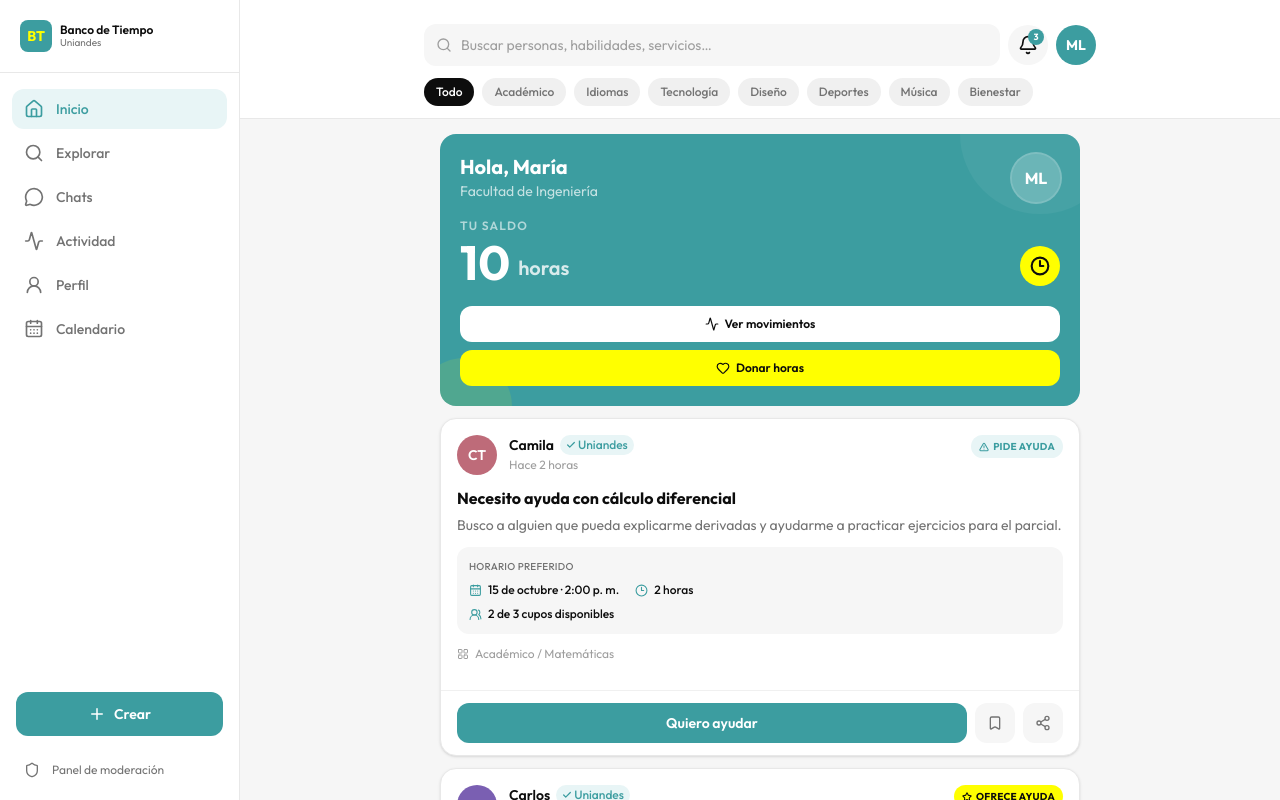
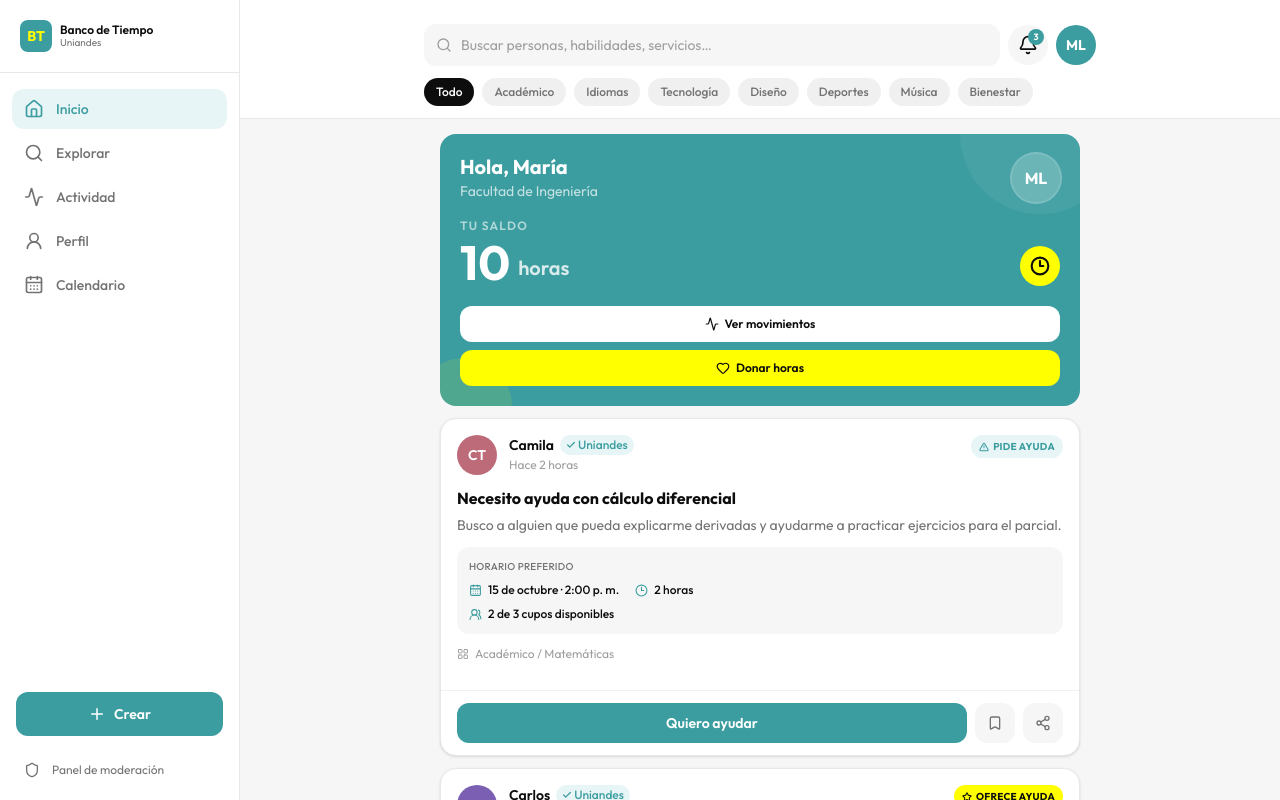
Before and after one commit to aspd-2501/MercadoDeTiempoUniandes, a React (Vite) app in the folder frontend/timebank_frontend/: page / in a window 1280 px wide. Shown: the top 800 px of the page. Built offline with nearby package versions, Linux system fonts and the light colour scheme.

Commit message:
remoción de ventana de chats

```diff
--- a/frontend/timebank_frontend/src/App.tsx
+++ b/frontend/timebank_frontend/src/App.tsx
@@ -64,9 +64,9 @@ function App() {
         navigate('/perfil');
         break;
 
-      case 'chat':
+      /*case 'chat':
         navigate('/chats');
-        break;
+        break;*/
 
       case 'explore':
         navigate('/explorar');
@@ -110,7 +110,7 @@ function App() {
 
   const activeTab =
     location.pathname.startsWith('/perfil') ? 'profile' :
-    location.pathname.startsWith('/chats') ? 'chat' :
+    /*location.pathname.startsWith('/chats') ? 'chat' :*/
     location.pathname === '/explorar' ? 'explore' :
     location.pathname.startsWith('/calendario') ? 'calendar' :
     'home';
--- a/frontend/timebank_frontend/src/componentes/navBar/NavBarDesktop.tsx
+++ b/frontend/timebank_frontend/src/componentes/navBar/NavBarDesktop.tsx
@@ -30,7 +30,7 @@ interface NavItem {
 const NAV_ITEMS: NavItem[] = [
   { id: 'home', label: 'Inicio', icon: House },
   { id: 'explore', label: 'Explorar', icon: Search },
-  { id: 'chat', label: 'Chats', icon: MessageCircle },
+  //{ id: 'chat', label: 'Chats', icon: MessageCircle },
   { id: 'activity', label: 'Actividad', icon: Activity },
   { id: 'profile', label: 'Perfil', icon: UserRound },
   { id: 'calendar', label: 'Calendario', icon: CalendarDays },
--- a/frontend/timebank_frontend/src/componentes/navBar/NavBarMobile.tsx
+++ b/frontend/timebank_frontend/src/componentes/navBar/NavBarMobile.tsx
@@ -31,7 +31,7 @@ const NAV_ITEMS_LEFT: NavItem[] = [
 ];
 
 const NAV_ITEMS_RIGHT: NavItem[] = [
-  { id: 'chat', label: 'Chats', icon: MessageCircle },
+  //{ id: 'chat', label: 'Chats', icon: MessageCircle },
   { id: 'calendar', label: 'Calendario', icon: CalendarDays },
   { id: 'profile', label: 'Perfil', icon: UserRound }
 
```
